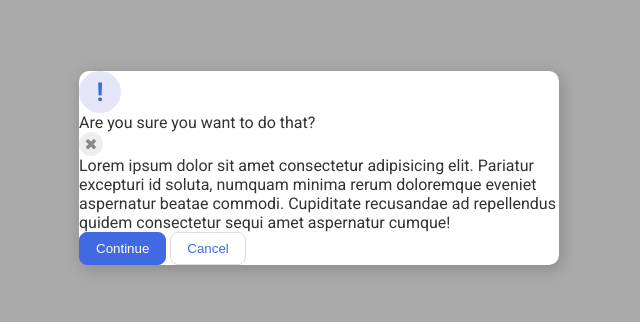
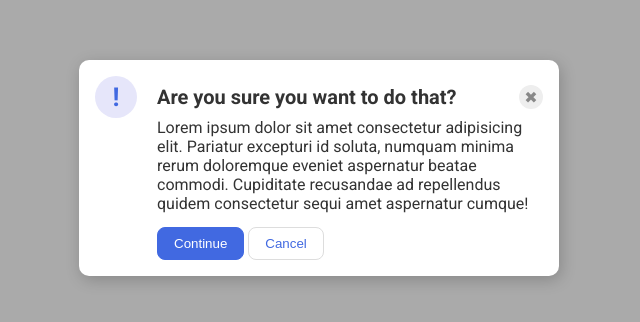
Before and after one commit to monk3yd/theodinproject-path, a plain HTML site: page foundations/exercises/css/12-flex-modal/index.html in a window 1280 px wide. Shown: the part 232-554 px from the top of the page, without its empty margins (321-961 px from the left). Drawn offline with Linux system fonts and the light colour scheme.

Commit message:
Finished css flebox exercise-12

```diff
--- a/foundations/exercises/css/12-flex-modal/index.html
+++ b/foundations/exercises/css/12-flex-modal/index.html
@@ -9,12 +9,16 @@
   </head>
   <body>
     <div class="modal">
-      <div class="icon">!</div>
-      <div class="header">Are you sure you want to do that?</div>
-      <div class="close-button">✖</div>
+      <div class="first">
+        <div class="icon">!</div>
+        <div class="header">Are you sure you want to do that?</div>
+        <div class="close-button">✖</div>
+      </div>
       <div class="text">Lorem ipsum dolor sit amet consectetur adipisicing elit. Pariatur excepturi id soluta, numquam minima rerum doloremque eveniet aspernatur beatae commodi. Cupiditate recusandae ad repellendus quidem consectetur sequi amet aspernatur cumque!</div>
-      <button class="continue">Continue</button>
-      <button class="cancel">Cancel</button>
+      <div class="buttons">
+        <button class="continue">Continue</button>
+        <button class="cancel">Cancel</button>
+      </div>
     </div>
   </body>
 </html>
--- a/foundations/exercises/css/12-flex-modal/style.css
+++ b/foundations/exercises/css/12-flex-modal/style.css
@@ -1,11 +1,20 @@
 @import url('https://fonts.googleapis.com/css2?family=Roboto:wght@400;700&display=swap');
+
+* {
+  box-sizing: border-box;
+  margin: 0;
+  padding: 0;
+  /* border: 1px solid red; */
+}
 
 html, body {
   height: 100%;
+  font-size: 62.5%;
 }
 
 body {
   font-family: Roboto, sans-serif;
+  font-size: 1.6rem;
   margin: 0;
   background: #aaa;
   color: #333;
@@ -17,9 +26,16 @@ body {
 
 .modal {
   background: white;
-  width: 480px;
   border-radius: 10px;
   box-shadow: 2px 4px 16px rgba(0,0,0,.2);
+  padding: 1.6rem;
+  width: 480px;
+}
+
+.first {
+  align-items: center;
+  display: flex;
+  justify-content: space-between;
 }
 
 .icon {
@@ -33,6 +49,13 @@ body {
   display: flex;
   align-items: center;
   justify-content: center;
+  margin-right: 2rem;
+}
+
+.header {
+  font-size: 2rem;
+  font-weight: bold;
+  margin-right: auto;
 }
 
 .close-button {
@@ -46,6 +69,15 @@ body {
   display: flex;
   align-items: center;
   justify-content: center;
+}
+
+.text,
+.buttons {
+  margin-left: 6.2rem;
+}
+
+.buttons {
+ margin-top: 1.4rem;
 }
 
 button {
```
